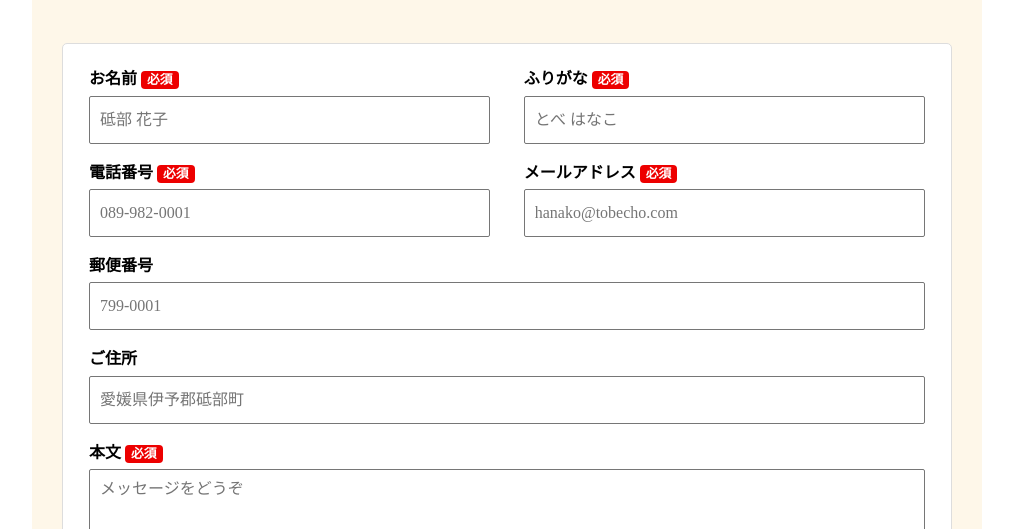
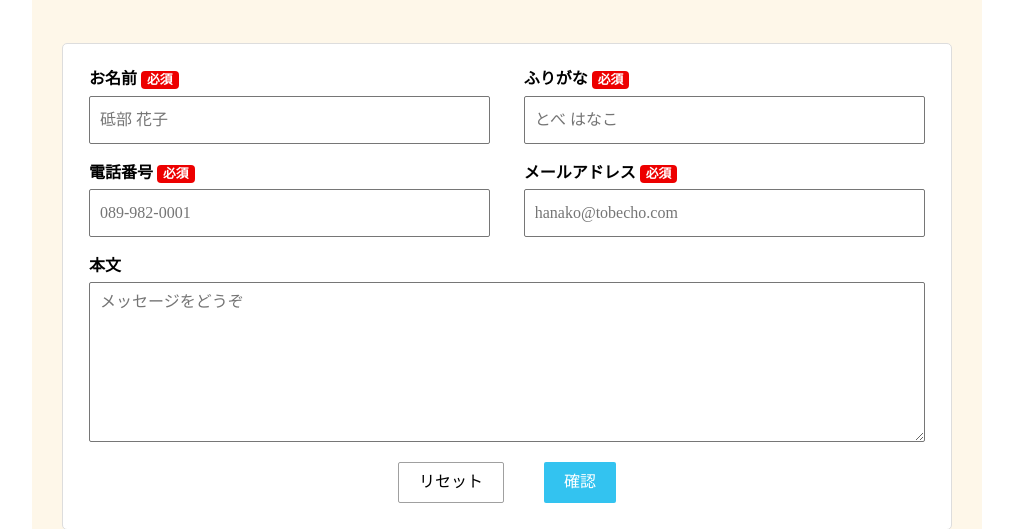
Before and after one commit to satochibi/EnrichmentSupportSystemForTheElderly, a website: page contact.html in a window 1280 px wide. Shown: the part 271-800 px from the top of the page, without its empty margins (133-1146 px from the left). Drawn offline with Linux system fonts and the light colour scheme.

Commit message:
お問い合わせフォーム修正(木本チェック)・カンプの修正

```diff
--- a/contact.html
+++ b/contact.html
@@ -49,18 +49,9 @@
                             <label class="label" for="e-mail">メールアドレス<small>必須</small></label>
                             <input id="e-mail" type="email" name="email" placeholder="hanako@tobecho.com" required>
                         </div>
-                        <div class="input-field grow-field">
-                            <label class="label" for="postcode">郵便番号</label>
-                            <input id="postcode" type="text" name="postcode" placeholder="799-0001"
-                                pattern="\d{3}-?\d{4}">
-                        </div>
-                        <div class="input-field grow-field">
-                            <label class="label" for="address">ご住所</label>
-                            <input id="address" type="text" name="address" placeholder="愛媛県伊予郡砥部町">
-                        </div>
                         <div class="input-field text-field grow-field">
-                            <label class="label" for="message">本文<small>必須</small></label>
-                            <textarea rows="4" id="message" placeholder="メッセージをどうぞ" name="message" required></textarea>
+                            <label class="label" for="message">本文</label>
+                            <textarea rows="4" id="message" placeholder="メッセージをどうぞ" name="message"></textarea>
                         </div>
                     </div>
                     <div class="button-field">
```
Also changed, not shown: comprehensive-layout/png/カンプ_豊かさ_tenpo_pc(1920×1080).png (deleted), comprehensive-layout/png/カンプ_豊かさ_tenpo_pc(1920×1080)_0207改.png (added), 1 other file.
